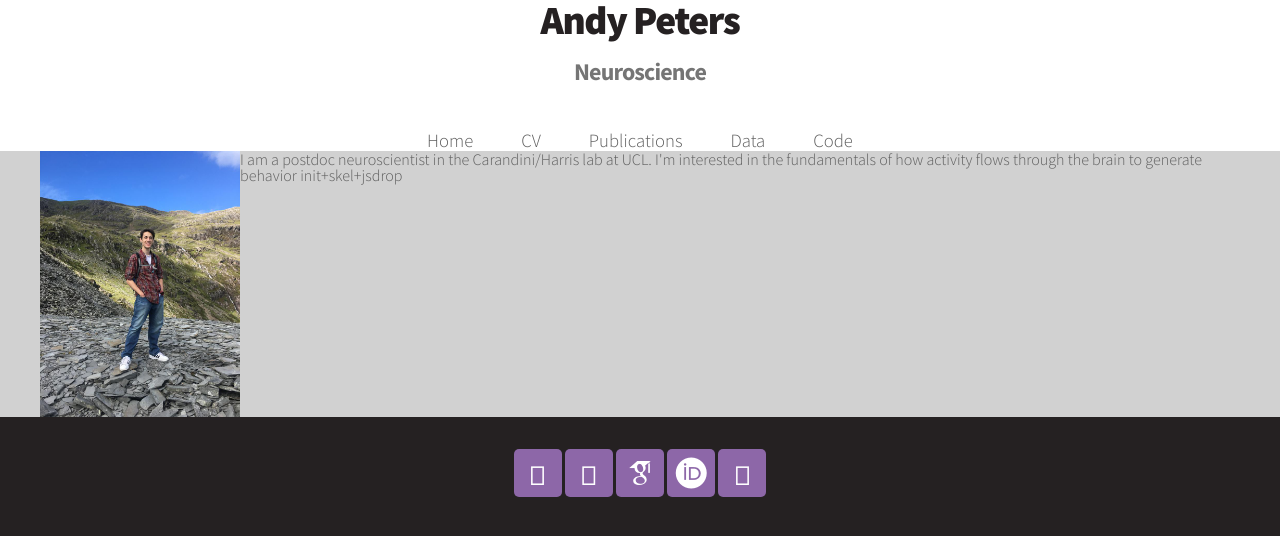
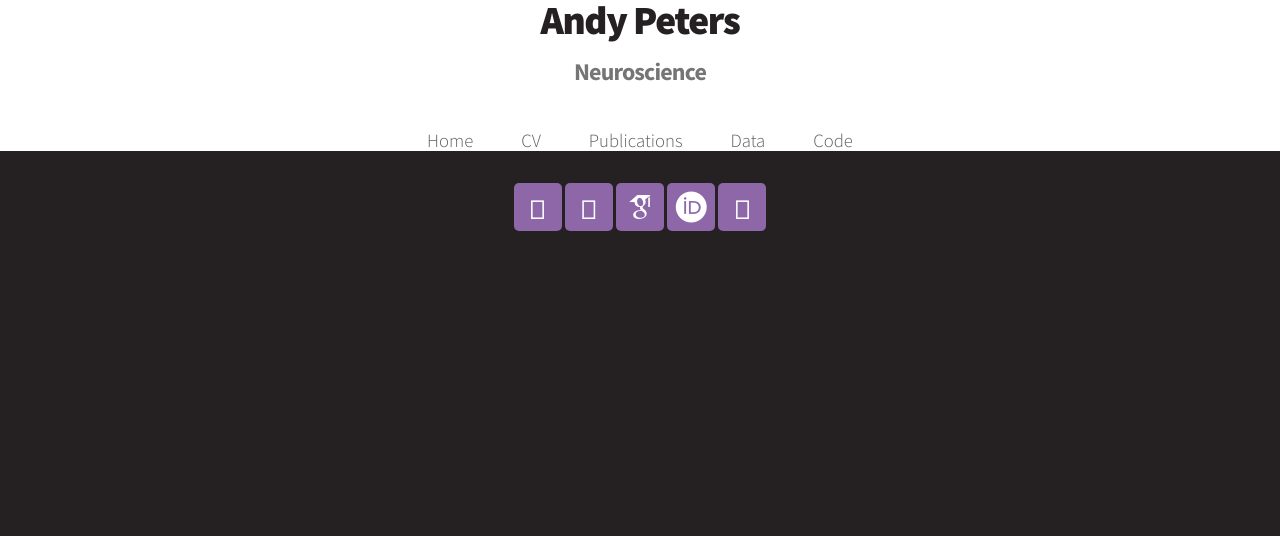
Before and after one commit to petersaj/petersaj.github.io, a Jekyll site: the page built from index.html, in a window 1280 px wide. Shown: the top 536 px of the page. Built offline with Jekyll 4.4.1, drawn with Linux system fonts in a browser that asks for light colours; some web fonts are replaced; a style sheet for code colours, icons or effects is not loaded.

Commit message:
Update index.html

```diff
--- a/index.html
+++ b/index.html
@@ -2,23 +2,3 @@
 title: Front page
 layout: defaultTest
 ---
-
-<div class="container">
-	<div class="row">
-		<div class="col-12">
-
-<p>
-
-<img src="/assets/images/andy_photo.jpg" alt="Andy photo" style="float:left;width:200px"></a>
-
-I am a postdoc neuroscientist in the Carandini/Harris lab at UCL.
-
-I'm interested in the fundamentals of how activity flows through the brain to generate behavior
-
-init+skel+jsdrop
-
-</p>
-
-</div>
-</div>
-</div>
```
